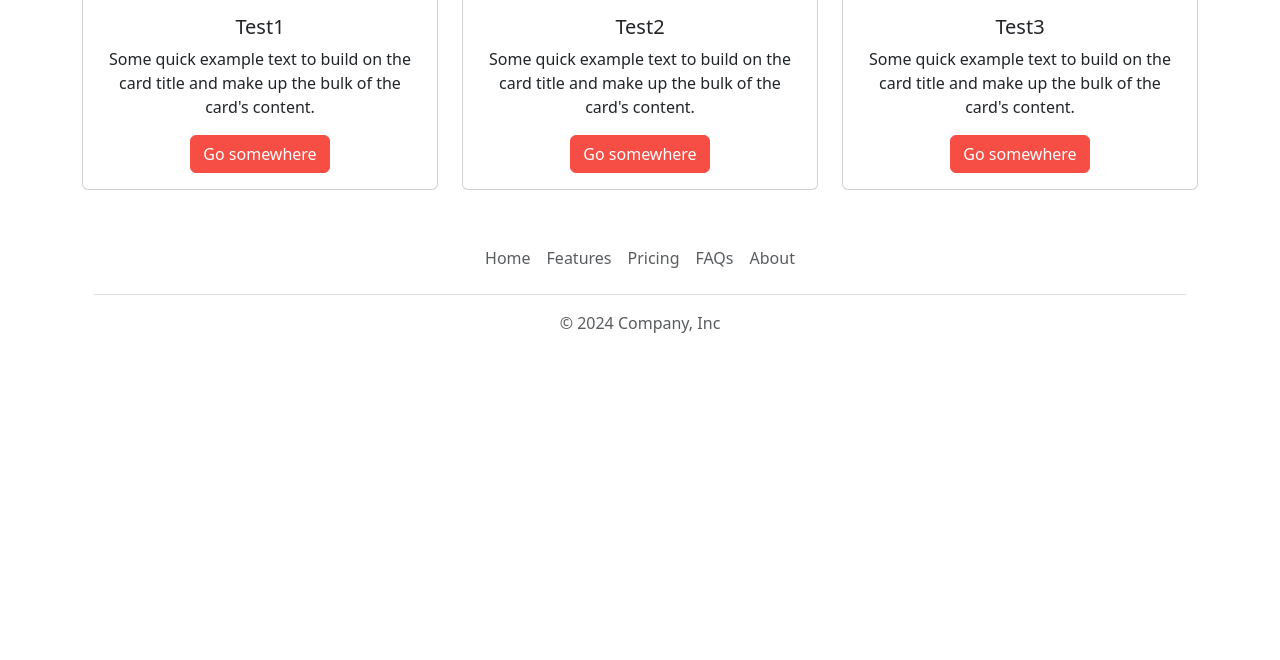
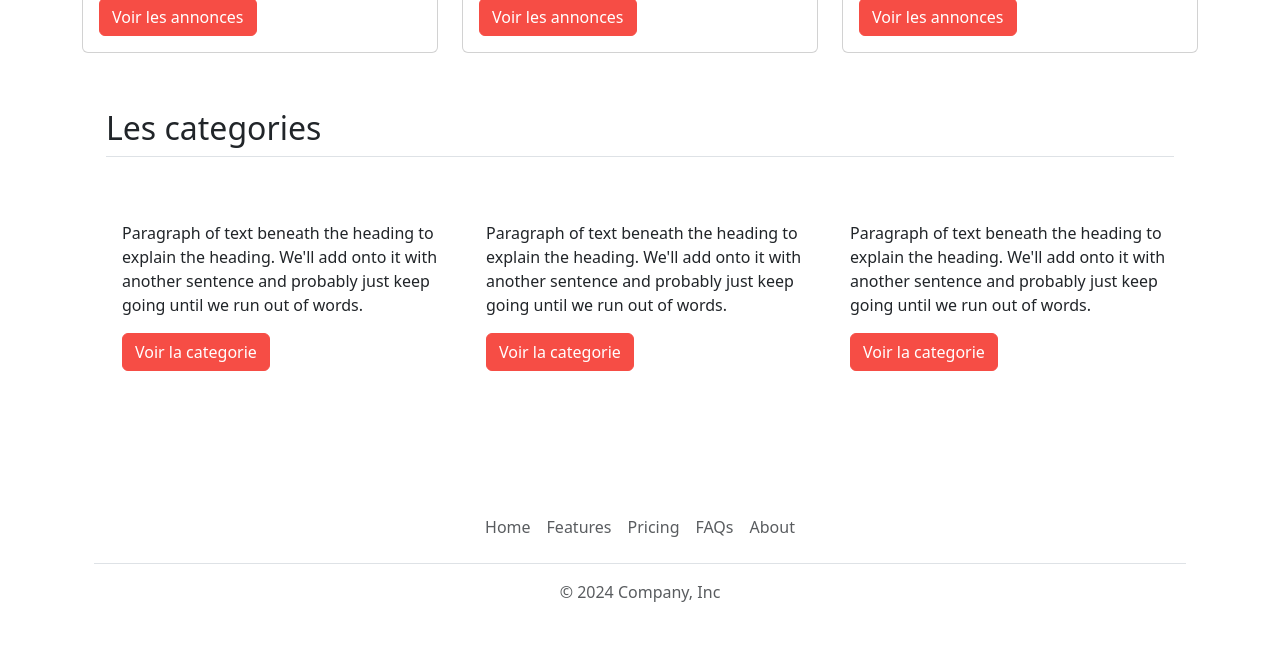
Before and after one commit to samadago/Okaz, a PHP site: page / in a window 1280 px wide. Shown: the part 937-1597 px from the top of the page. Before the commit the page ends 1270 px from the top, so only its background shows below. Run offline with PHP 8.4, Linux system fonts and the light colour scheme; data that the repository does not hold is empty.

Commit message:
modification des pages

```diff
--- a/index.php
+++ b/index.php
@@ -1,10 +1,13 @@
 <?php
 require_once 'templates/header.php';
+require_once "libs/listing.php";
 
-$listings = [
-    ["title" => "Test1"],
-    ["title" => "Test2"],
-    ["title" => "Test3"],
+$listings = getListings();
+
+$categories = [
+    ["name" => "Jeux video", "icon" => "controller"],
+    ["name" => "meubles", "icon" => "lamp"],
+    ["name" => "Vetements", "icon" => "tag"],
 ];
 
 ?>
@@ -26,7 +29,7 @@
     </div>
 </div>
 
-<div class="row text-center">
+<div class="row">
     <h2> Les dernières annonces</h2>
 
     <?php foreach ($listings as $listing) {
@@ -34,6 +37,21 @@
         require 'templates/listing_part.php';
     } ?>
 
-    <?php
-    require_once 'templates/footer.php';
-    ?>
+</div>
+
+<div class="container px-4 py-5" id="hanging-icons">
+    <h2 class="pb-2 border-bottom">Les categories</h2>
+    <div class="row g-4 py-5 row-cols-1 row-cols-lg-3">
+
+        <?php
+        foreach ($categories as $key => $categorie) {
+            require 'templates/category_part.php';
+        } ?>
+
+
+    </div>
+</div>
+
+<?php
+require_once 'templates/footer.php';
+?>
--- /dev/null
+++ b/libs/listing.php
@@ -0,0 +1,10 @@
+<?php
+
+function getListings(): array
+{
+    return  [
+        ["title" => "Rocket best", "price" => 30, "image" => "league.jpg"],
+        ["title" => "Test2", "price" => 25, "image" => "league.jpg"],
+        ["title" => "Test3", "price" => 28, "image" => "league.jpg"],
+    ];
+}
--- /dev/null
+++ b/templates/category_part.php
@@ -0,0 +1,12 @@
+<div class="col d-flex align-items-start">
+    <div class="icon-square text-body-emphasis bg-body-secondary d-inline-flex align-items-center justify-content-center fs-4 flex-shrink-0 me-3">
+        <i class="bi-<?= $category["icon"] ?>"></i>
+    </div>
+    <div>
+        <h3 class="fs-2 text-body-emphasis"><?= $category["name"] ?></h3>
+        <p>Paragraph of text beneath the heading to explain the heading. We'll add onto it with another sentence and probably just keep going until we run out of words.</p>
+        <a href="#" class="btn btn-primary">
+            Voir la categorie
+        </a>
+    </div>
+</div>
--- a/templates/header.php
+++ b/templates/header.php
@@ -5,6 +5,7 @@
     <meta charset="UTF-8">
     <meta name="viewport" content="width=device-width, initial-scale=1.0">
     <link href="https://cdn.jsdelivr.net/npm/bootstrap@5.3.3/dist/css/bootstrap.min.css" rel="stylesheet" integrity="sha384-QWTKZyjpPEjISv5WaRU9OFeRpok6YctnYmDr5pNlyT2bRjXh0JMhjY6hW+ALEwIH" crossorigin="anonymous">
+    <link rel="stylesheet" href="https://cdn.jsdelivr.net/npm/bootstrap-icons@1.11.3/font/bootstrap-icons.min.css">
     <title>Okaz</title>
     <link rel="stylesheet" href="assets/css/override-bootstrap.css">
 </head>
--- a/templates/listing_part.php
+++ b/templates/listing_part.php
@@ -1,10 +1,10 @@
 <div class="col-md-4 my-2 d-flex">
-    <div class="card">
-        <img src="..." class="card-img-top" alt="...">
+    <div class="card w-100">
+        <img src="/uploads/listing/<?= $listing["image"] ?>" class="card-img-top" alt="<?= $listing["title"] ?>">
         <div class="card-body">
             <h5 class="card-title"><?= $listing["title"] ?></h5>
-            <p class="card-text">Some quick example text to build on the card title and make up the bulk of the card's content.</p>
-            <a href="#" class="btn btn-primary">Go somewhere</a>
+            <p class="card-text"><?= $listing["price"] ?>€</p>
+            <a href="#" class="btn btn-primary stretches-link">Voir les annonces</a>
         </div>
     </div>
 </div>
```
Also changed, not shown: annonces.php (added, +35 -0 lines), assets/images/league.jpg (added), uploads/listing/league.jpg (added).
